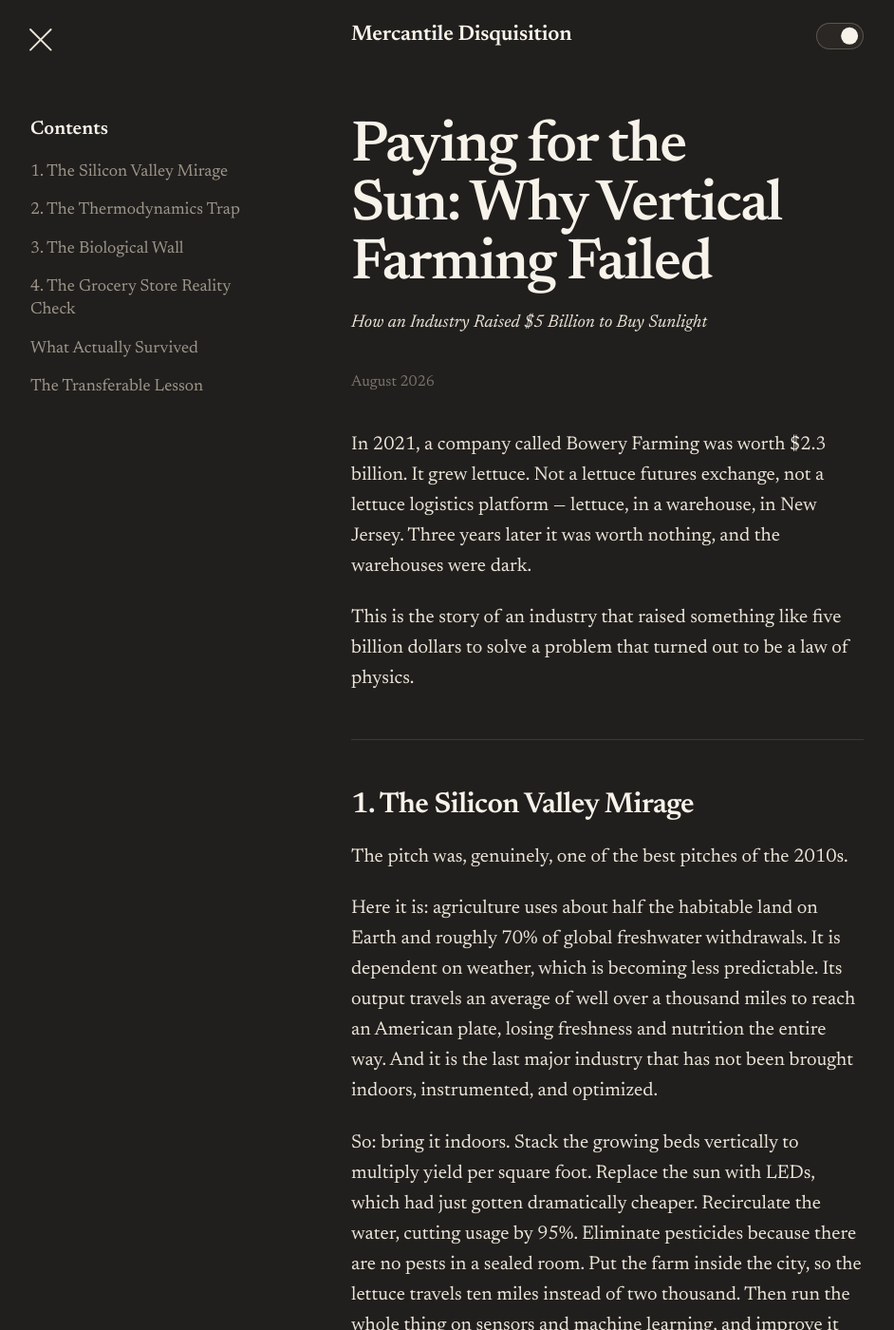
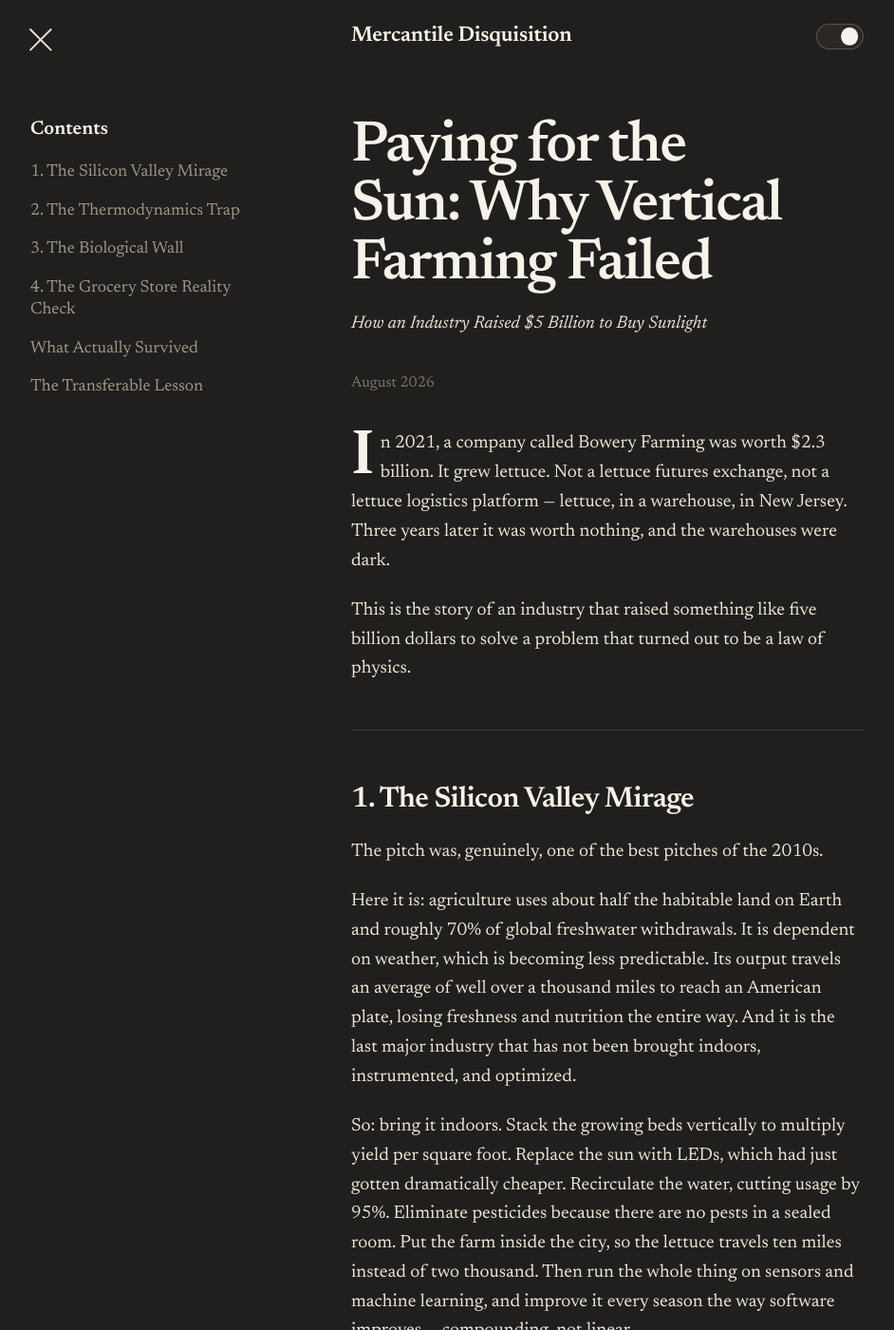
Before and after one commit to RighteousHundred/blog, a Jekyll site: the page built from _posts/2026-08-24-paying-for-the-sun-why-vertical-farming-failed.md, in a window 1280 px wide and 1400 px high. Shown: the whole window at 95% size, without its empty margins (0-942 px from the left). Built offline with Jekyll 4.4.1, drawn with Linux system fonts in a browser that asks for light colours; some of the changed text lies outside the part shown.

Commit message:
feat: make the essay page read as a feature, not a wall of text
The article was one unbroken 540px ribbon of 20px type for 3,500 words,
which scans as daunting before a word is read. Added the devices a
magazine feature uses to make length feel navigable:

- A reading progress bar pinned to the top of the viewport, folded into
  the existing throttled scroll pass rather than adding a second listener.
  Verified it tracks 0 to full across the document.
- A drop cap on the opening paragraph, which signals "feature" rather
  than "document" at a glance.
- Four pull quotes, one per section, lifted from the essay's own
  strongest lines. They break out past the column (652px against 540px)
  so the page has a rhythm instead of a single edge, and they give a
  skimming reader something to catch on.
- Body type from 20px to 19px with slightly tighter leading, so a 540px
  column yields fuller lines and fewer of them.

Pull quotes collapse to column width and the drop cap shrinks below
40rem, where breaking out would overflow.

```diff
--- a/_layouts/post.html
+++ b/_layouts/post.html
@@ -1,6 +1,8 @@
 ---
 layout: default
 ---
+<div class="progress" id="progress" aria-hidden="true"></div>
+
 <div class="shell post-grid">
 
   {%- comment -%}
@@ -110,13 +112,23 @@ layout: default
       current = index;
     }
 
+    var bar = document.getElementById('progress');
+    function progress() {
+      if (!bar) return;
+      var doc = document.documentElement;
+      var run = doc.scrollHeight - doc.clientHeight;
+      var pct = run > 0 ? (doc.scrollTop || document.body.scrollTop) / run : 0;
+      bar.style.width = Math.max(0, Math.min(1, pct)) * 100 + '%';
+    }
+
     var ticking = false;
     function onScroll() {
       if (ticking) return;
       ticking = true;
-      requestAnimationFrame(function () { update(); ticking = false; });
+      requestAnimationFrame(function () { update(); progress(); ticking = false; });
     }
     update();
+    progress();
     addEventListener('scroll', onScroll, { passive: true });
     addEventListener('resize', onScroll);
   })();
--- a/_posts/2026-08-24-paying-for-the-sun-why-vertical-farming-failed.md
+++ b/_posts/2026-08-24-paying-for-the-sun-why-vertical-farming-failed.md
@@ -76,6 +76,10 @@ converted electricity*, both shocks hit the same line item.
 
 The bankruptcies came in a wave.
 
+<aside class="pullquote" markdown="1">
+They were unprofitable the entire time, for a reason that no amount of scale, software, or patience was going to fix.
+</aside>
+
 Fifth Season shut down abruptly in October 2022. Infarm — which had been
 operating in-store growing units across European supermarkets — announced a
 retreat from most of Europe in late 2022 and cut the majority of its staff.
@@ -137,6 +141,10 @@ Round it up, be charitable, call it **2%**.
 
 Two percent. For every hundred joules of electricity you buy, two joules end
 up as plant.
+
+<aside class="pullquote" markdown="1">
+Energy is not a line item. Energy is the business, with some plants attached.
+</aside>
 
 And now the part that turns a bad number into a fatal one.
 
@@ -209,6 +217,10 @@ kilocalories of electricity to produce 150 kilocalories of food. That is a
 for energy.
 
 Now try to feed someone.
+
+<aside class="pullquote" markdown="1">
+Five hundred and sixty kilowatt-hours of electricity. For one loaf of bread.
+</aside>
 
 Take a loaf of bread. A standard 800-gram loaf uses about 570 grams of flour,
 which at ~75% milling extraction requires about 750 grams of wheat grain.
@@ -285,6 +297,10 @@ scale and automation, while field costs would rise with drought, labor
 shortages, water restrictions, and recall risk. There was real evidence for
 the second half. California and Arizona water allocations were tightening.
 E. coli recalls in romaine were a recurring national story. Labor was scarce.
+
+<aside class="pullquote" markdown="1">
+You do not out-scale a competitor whose energy bill is zero.
+</aside>
 
 But the gap didn't close, for three reasons that compound.
 
--- a/assets/css/style.css
+++ b/assets/css/style.css
@@ -57,8 +57,8 @@ body {
   background: var(--bg);
   color: var(--ink);
   font-family: var(--serif);
-  font-size: 1.25rem;         /* 20px */
-  line-height: 1.6;
+  font-size: 1.1875rem;       /* 19px — more words per line at a 540px column */
+  line-height: 1.62;
   font-optical-sizing: auto;
   -webkit-font-smoothing: antialiased;
   -moz-osx-font-smoothing: grayscale;
@@ -193,6 +193,21 @@ body {
 
 .feed-empty { color: var(--ink-faint); font-style: italic; }
 
+/* --- Reading progress ---------------------------------------------------
+   A long essay is less daunting when you can see how far in you are.
+   ----------------------------------------------------------------------- */
+
+.progress {
+  position: fixed;
+  top: 0; left: 0;
+  height: 2px;
+  width: 0;
+  background: var(--ink);
+  opacity: .75;
+  z-index: 20;
+  will-change: width;
+}
+
 /* --- Post: contents rail + article -------------------------------------- */
 
 .post-grid {
@@ -273,10 +288,36 @@ body {
 .post-meta { margin: 2.25rem 0 0; }
 
 .post-body { padding-top: 2.25rem; }
-.post-body p { margin: 0 0 1.4rem; }
+.post-body p { margin: 0 0 1.35rem; }
+
+/* The opening paragraph carries a drop cap, the way a feature does. */
+.post-body > p:first-of-type::first-letter {
+  float: left;
+  font-size: 3.5em;
+  line-height: .8;
+  padding: .06em .09em 0 0;
+  font-weight: 600;
+  color: var(--ink-strong);
+}
+
+/* Pull quotes break the column so the page is not one unbroken ribbon. */
+.pullquote {
+  width: calc(100% + 7rem);
+  margin: 2.75rem 0 2.75rem -3.5rem;
+  padding: 1.5rem 0;
+  border-top: 1px solid var(--rule);
+  border-bottom: 1px solid var(--rule);
+  font-size: 1.5rem;
+  font-style: italic;
+  line-height: 1.32;
+  letter-spacing: -0.015em;
+  text-align: center;
+  color: var(--ink-strong);
+  text-wrap: balance;
+}
 
 .post-body h2 {
-  margin: 3.25rem 0 1.25rem;
+  margin: 3.5rem 0 1.35rem;
   font-size: 1.9rem;
   font-weight: 600;
   line-height: 1.15;
@@ -371,7 +412,9 @@ body {
 
 @media (max-width: 40rem) {
   :root { --pad: 1.5rem; }
-  body { font-size: 1.15rem; }
+  body { font-size: 1.0625rem; }
+  .pullquote { width: 100%; margin-left: 0; font-size: 1.3rem; }
+  .post-body > p:first-of-type::first-letter { font-size: 3.1em; }
   .masthead { padding: 3rem 0 1.75rem; }
   .post-header { padding-top: 2rem; }
   .site-header { padding: 1rem 0; }
```
